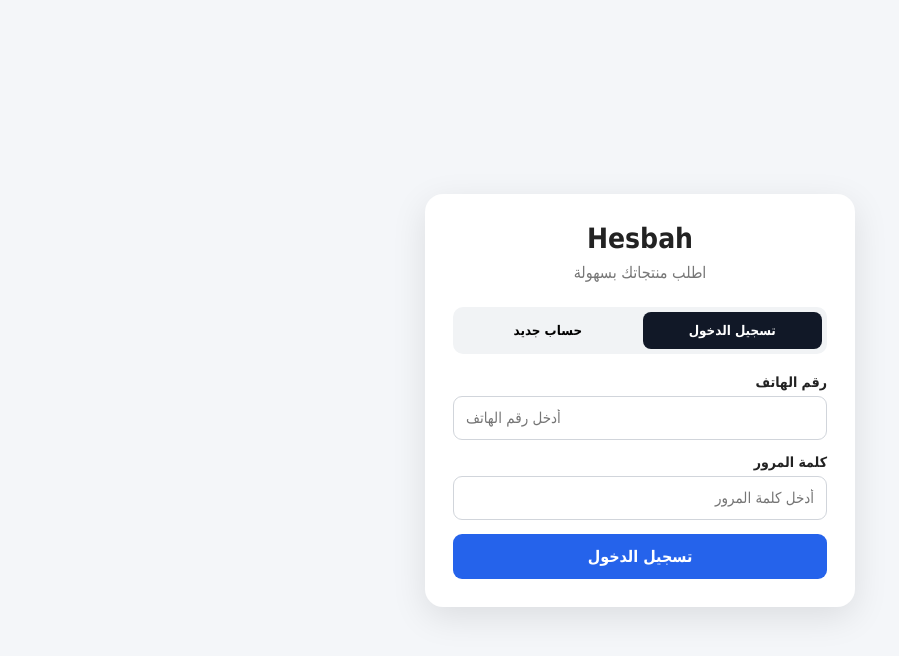
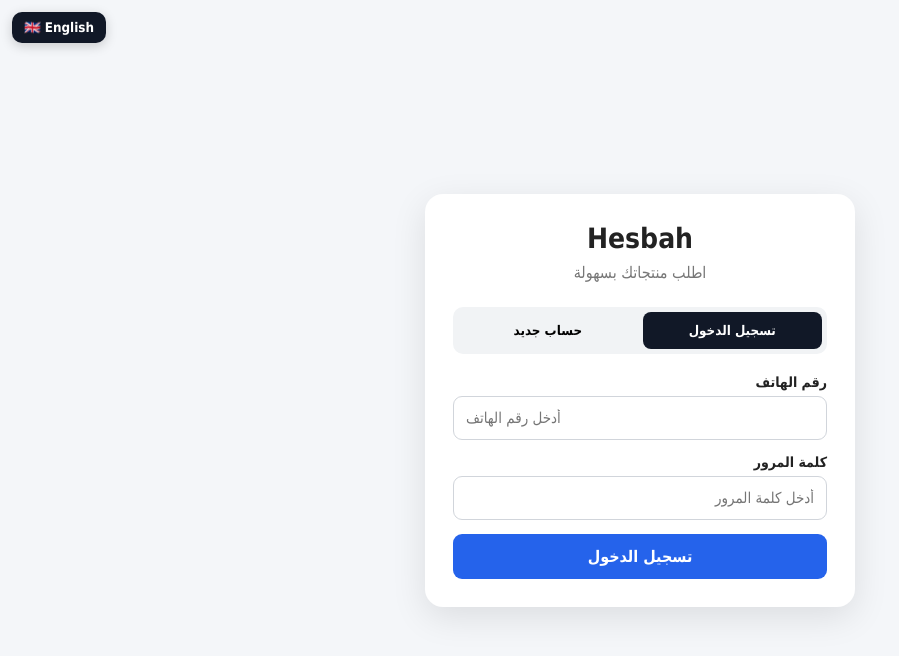
Before and after one commit to AMIRSLAMA/Hesbah_Online_Real-master, a website: page online/public/customer.html in a window 1280 px wide. Shown: the whole page, without its empty margins (0-899 px from the left). Drawn offline with nearby package versions, Linux system fonts and the light colour scheme.

Commit message:
Add Arabic English language switcher

```diff
--- a/online/public/customer.html
+++ b/online/public/customer.html
@@ -3548,5 +3548,79 @@ window.addEventListener(
 </script>
 
 <div id="trackingToast" class="tracking-toast"></div>
+
+<script>
+(function(){
+  const T={
+    "حسبة أونلاين":"Hesbah Online","إدارة المبيعات والمخزون من أي جهاز":"Manage sales and inventory from any device",
+    "كود المتجر":"Store Code","اسم المستخدم":"Username","كلمة المرور":"Password","تسجيل الدخول":"Login","خروج":"Logout",
+    "مبيعات اليوم":"Today's Sales","الفواتير":"Invoices","الأصناف":"Products","قيمة المخزون":"Inventory Value",
+    "لوحة التشغيل المباشر":"Live Operations Dashboard","جاري الاتصال...":"Connecting...","متصل الآن":"Connected",
+    "غير متصل":"Disconnected","طلبات جديدة":"New Orders","قيد التجهيز":"Preparing","خارج للتوصيل":"Out for Delivery",
+    "تم التسليم":"Completed","تفعيل صوت الطلبات":"Enable Order Sound","صوت الطلبات مفعل":"Order Sound Enabled",
+    "خريطة التوصيل المباشر":"Live Delivery Map","لا توجد مواقع نشطة":"No active locations","آخر النشاط":"Recent Activity",
+    "الطلبات الجديدة":"New Orders","تحديث":"Refresh","لا توجد طلبات جديدة":"No new orders",
+    "إدارة المندوبين":"Driver Management","اسم المندوب":"Driver Name","إضافة مندوب":"Add Driver",
+    "المخزون":"Inventory","+ صنف":"+ Product","الكود":"Code","الصنف":"Product","السعر":"Price",
+    "آخر الفواتير":"Recent Invoices","رقم":"Number","التاريخ":"Date","البائع":"Seller","الإجمالي":"Total",
+    "أهلاً بك 👋":"Welcome 👋","اطلب منتجاتك بسهولة":"Order your products easily","حساب جديد":"Create Account",
+    "رقم الهاتف":"Phone Number","أدخل رقم الهاتف":"Enter phone number","أدخل كلمة المرور":"Enter password",
+    "الاسم":"Name","اسم العميل":"Customer name","إنشاء الحساب":"Create Account","6 أحرف على الأقل":"At least 6 characters",
+    "اختار المنتجات التي تريدها وأضفها إلى السلة.":"Choose the products you want and add them to the cart.",
+    "المنتجات":"Products","🛒 السلة":"🛒 Cart","جاري تحميل المنتجات...":"Loading products...",
+    "سلة المشتريات":"Shopping Cart","الإجمالي":"Total","جنيه":"EGP","متابعة الطلب":"Continue to checkout",
+    "طلب جديد":"New Order","تم استلام الطلب":"Order received","تم قبول الطلب":"Order accepted",
+    "جاري تجهيز الطلب":"Preparing order","الطلب جاهز":"Order ready","خرج الطلب للتوصيل":"Out for delivery",
+    "تم التسليم":"Delivered","تم رفض الطلب":"Order rejected","🚚 الدليفري تحرك":"🚚 Driver is on the way",
+    "حسابي":"My Account","الطلبات":"Orders","الطلب":"Order","العنوان":"Address","ملاحظات":"Notes",
+    "إرسال الطلب":"Place Order","تأكيد الطلب":"Confirm Order","إلغاء":"Cancel","إغلاق":"Close",
+    "الدليفري":"Driver","المندوب":"Driver","بدء التتبع":"Start Tracking","إيقاف التتبع":"Stop Tracking",
+    "إتمام الطلب":"Complete Order","الطلبات المسندة":"Assigned Orders","لا توجد طلبات مسندة":"No assigned orders",
+    "تسجيل الخروج":"Logout","رقم الطلب":"Order Number","الهاتف":"Phone","الحالة":"Status",
+    "الطلب غير موجود":"Order not found","غير مصرح":"Unauthorized"
+  };
+  const keyPrefix='hesbah_lang';
+  let lang=localStorage.getItem(keyPrefix)||'ar';
+  function translate(){
+    const isEn=lang==='en';
+    document.documentElement.lang=isEn?'en':'ar';
+    document.documentElement.dir=isEn?'ltr':'rtl';
+    document.body.dir=isEn?'ltr':'rtl';
+    document.querySelectorAll('[data-lang-switch]').forEach(b=>b.textContent=isEn?'🇪🇬 العربية':'🇬🇧 English');
+    const walker=document.createTreeWalker(document.body,NodeFilter.SHOW_TEXT);
+    const nodes=[]; while(walker.nextNode()) nodes.push(walker.currentNode);
+    nodes.forEach(n=>{
+      if(!n.nodeValue.trim()||n.parentElement.closest('[data-no-translate]')) return;
+      const raw=n.nodeValue, trimmed=raw.trim();
+      if(isEn){
+        let v=T[trimmed];
+        if(v!==undefined) n.nodeValue=raw.replace(trimmed,v);
+        else if(trimmed.startsWith('🛵 المندوب:')) n.nodeValue=raw.replace('🛵 المندوب:','🛵 Driver:');
+        else if(trimmed.startsWith('الإجمالي:')) n.nodeValue=raw.replace('الإجمالي:','Total:');
+      }else{
+        for(const [ar,en] of Object.entries(T)){
+          if(trimmed===en){n.nodeValue=raw.replace(trimmed,ar);break;}
+        }
+      }
+    });
+    document.querySelectorAll('input[placeholder]').forEach(el=>{
+      const ar=el.getAttribute('data-ar-placeholder')||el.placeholder;
+      if(!el.getAttribute('data-ar-placeholder')) el.setAttribute('data-ar-placeholder',ar);
+      if(isEn && T[ar]) el.placeholder=T[ar]; else el.placeholder=ar;
+    });
+    document.title=isEn?'Hesbah Online':'حسبة أونلاين';
+  }
+  function addSwitch(){
+    if(document.querySelector('[data-lang-switch]')) return;
+    const b=document.createElement('button');
+    b.type='button'; b.dataset.langSwitch='1';
+    b.style.cssText='position:fixed;top:12px;left:12px;z-index:10000;border:0;border-radius:10px;padding:8px 12px;background:#111827;color:#fff;font-weight:700;cursor:pointer;box-shadow:0 3px 12px rgba(0,0,0,.18)';
+    b.onclick=()=>{lang=lang==='ar'?'en':'ar';localStorage.setItem(keyPrefix,lang);translate();};
+    document.body.appendChild(b);
+  }
+  addSwitch(); translate();
+  new MutationObserver(()=>translate()).observe(document.body,{childList:true,subtree:true});
+})();
+</script>
 </body>
 </html>
```
